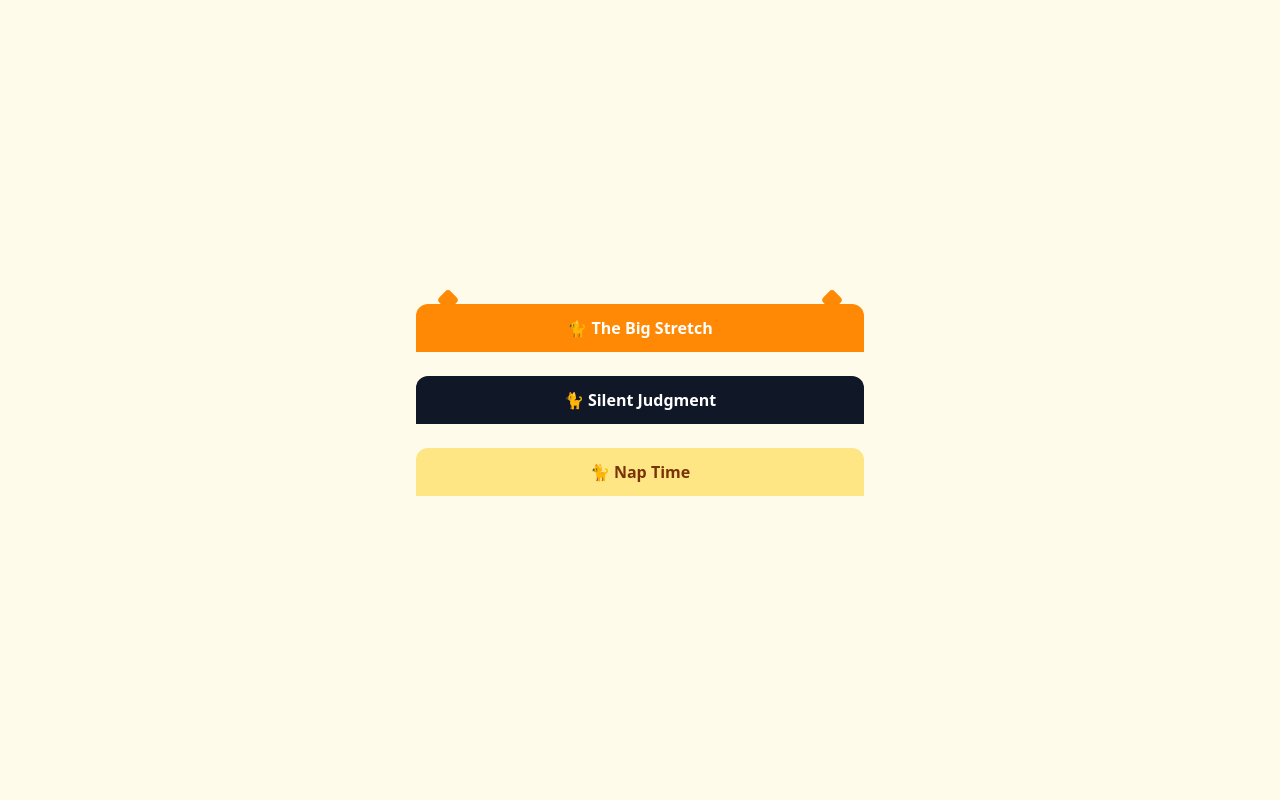
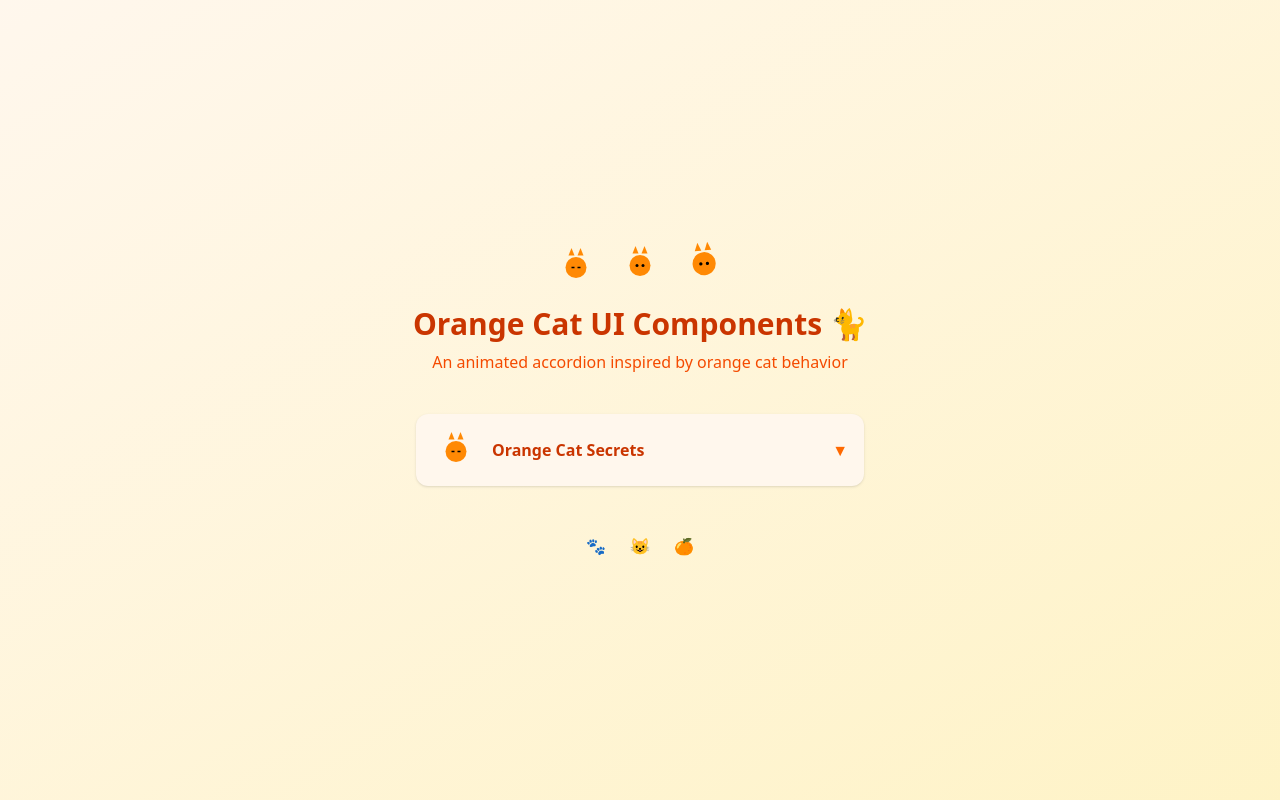
Before and after one commit to Kool-Cool/cozycat-ui, a Next.js app: page / in a window 1280 px wide. Built offline with nearby package versions, Linux system fonts and the light colour scheme.

Commit message:
test : framer

```diff
--- a/app/page.tsx
+++ b/app/page.tsx
@@ -1,42 +1,57 @@
-import { Accordion } from "@/ui/components/accordion"
-import "@/ui/styles/index.css"
-import OrangeCatAccordion from "@/ui/components/accordion/OrangeCatAccordion"
+"use client"
 
-export default function Page(): JSX.Element {
+import { motion } from "framer-motion"
+import { CatAccordion } from "../ui/components/accordion/CatAccordion"
+import { CatIcon } from "../ui/components/icons/CatIcon"
+
+
+export default function Page() {
   return (
-    <main className="min-h-screen bg-amber-50 flex items-center justify-center p-6">
-      <div className="space-y-6 w-full max-w-md">
-        <Accordion
-          title="The Big Stretch"
-          personality="orange"
-        >
-          <p>
-            The orange cat wakes up, stretches way too far,
-            wobbles a bit, and somehow acts like it meant to do that.
-          </p>
-        </Accordion>
+    <main className="min-h-screen bg-gradient-to-br from-orange-50 to-amber-100 flex flex-col items-center justify-center px-4">
 
-        <Accordion
-          title="Silent Judgment"
-          personality="black-cat"
-        >
-          <p>
-            This accordion opens quietly and judges your
-            life choices without saying a word.
-          </p>
-        </Accordion>
+      {/* Page Header */}
+      <motion.header
+        initial={{ opacity: 0, y: 20 }}
+        animate={{ opacity: 1, y: 0 }}
+        transition={{ duration: 0.6 }}
+        className="text-center mb-10"
+      >
+        <div className="flex justify-center gap-4 mb-4">
+          <CatIcon state="sleep" />
+          <CatIcon state="awake" />
+          <CatIcon state="stretch" />
+        </div>
 
-        <Accordion
-          title="Nap Time"
-          personality="sleepy"
-        >
-          <p>
-            It might open… or it might just stay cozy.
-            Nobody knows.
-          </p>
-        </Accordion>
+        <h1 className="text-3xl font-bold text-orange-700">
+          Orange Cat UI Components 🐈
+        </h1>
 
-      </div>
+        <p className="text-orange-600 mt-2">
+          An animated accordion inspired by orange cat behavior
+        </p>
+      </motion.header>
+
+      {/* Accordion Section */}
+      <motion.section
+        initial={{ opacity: 0, scale: 0.95 }}
+        animate={{ opacity: 1, scale: 1 }}
+        transition={{ delay: 0.2 }}
+        className="w-full flex justify-center"
+      >
+        <CatAccordion />
+      </motion.section>
+
+      {/* Footer Icons */}
+      <motion.footer
+        initial={{ opacity: 0 }}
+        animate={{ opacity: 1 }}
+        transition={{ delay: 0.5 }}
+        className="mt-12 flex gap-6 text-orange-400"
+      >
+        <motion.span whileHover={{ scale: 1.2, rotate: -10 }}>🐾</motion.span>
+        <motion.span whileHover={{ scale: 1.2, rotate: 10 }}>😺</motion.span>
+        <motion.span whileHover={{ scale: 1.2, rotate: -10 }}>🍊</motion.span>
+      </motion.footer>
     </main>
   )
 }
--- a/package.json
+++ b/package.json
@@ -9,7 +9,9 @@
     "lint": "eslint"
   },
   "dependencies": {
+    "@radix-ui/react-accordion": "^1.2.12",
     "clsx": "^2.1.1",
+    "framer-motion": "^12.23.26",
     "next": "16.1.0",
     "react": "19.2.3",
     "react-dom": "19.2.3",
--- a/ui/components/accordion/Accordion.tsx
+++ b/ui/components/accordion/Accordion.tsx
@@ -3,6 +3,7 @@
 import { FC, useState } from "react"
 import { AccordionProps } from "./accordion.types"
 import { accordionPersonalityMap } from "./accordion.variants"
+import { CatIcon } from "../icons/CatIcon"
 
 export const Accordion: FC<AccordionProps> = ({
   title,
@@ -36,7 +37,8 @@ export const Accordion: FC<AccordionProps> = ({
           </>
         )}
 
-        🐈 {title}
+        <CatIcon className="w-5 h-5 mr-2 text-red-700" />
+        {title}
       </button>
 
       {/* Body */}
--- /dev/null
+++ b/ui/components/accordion/CatAccordion.tsx
@@ -0,0 +1,67 @@
+// CatAccordion.tsx
+import * as Accordion from "@radix-ui/react-accordion";
+import { motion, AnimatePresence } from "framer-motion";
+import { useState } from "react";
+import { CatIcon } from "../icons/CatIcon";
+
+export function CatAccordion() {
+  const [open, setOpen] = useState(false);
+  const [animating, setAnimating] = useState(false);
+
+  const catState = animating ? "stretch" : open ? "awake" : "sleep";
+
+  return (
+    <Accordion.Root
+      type="single"
+      collapsible
+      className="w-full max-w-md mx-auto rounded-xl bg-orange-50 shadow"
+      onValueChange={(value) => {
+        setAnimating(true);
+        setOpen(Boolean(value));
+        setTimeout(() => setAnimating(false), 300);
+      }}
+    >
+      <Accordion.Item value="item-1">
+        {/* HEADER */}
+        <Accordion.Header>
+          <Accordion.Trigger className="group flex w-full items-center justify-between px-4 py-3">
+            <div className="flex items-center gap-3">
+              <CatIcon state={catState as any} />
+              <span className="font-semibold text-orange-700">
+                Orange Cat Secrets
+              </span>
+            </div>
+
+            <motion.span
+              animate={{ rotate: open ? 180 : 0 }}
+              className="text-orange-500"
+            >
+              ▼
+            </motion.span>
+          </Accordion.Trigger>
+        </Accordion.Header>
+
+        {/* CONTENT */}
+        <AnimatePresence initial={false}>
+          {open && (
+            <Accordion.Content forceMount asChild>
+              <motion.div
+                initial={{ height: 0, opacity: 0 }}
+                animate={{ height: "auto", opacity: 1 }}
+                exit={{ height: 0, opacity: 0 }}
+                transition={{ duration: 0.3, ease: "easeInOut" }}
+                className="overflow-hidden px-4 pb-4 text-orange-800"
+              >
+                <p>
+                  Orange cats are known for being dramatic, sleepy, and
+                  surprisingly affectionate. This one just woke up to tell you a
+                  secret.
+                </p>
+              </motion.div>
+            </Accordion.Content>
+          )}
+        </AnimatePresence>
+      </Accordion.Item>
+    </Accordion.Root>
+  );
+}
--- /dev/null
+++ b/ui/components/icons/CatIcon.tsx
@@ -0,0 +1,51 @@
+// CatIcon.tsx
+import { motion } from "framer-motion"
+
+export function CatIcon({ state }: { state: "sleep" | "stretch" | "awake" }) {
+  return (
+    <motion.svg
+      width="48"
+      height="48"
+      viewBox="0 0 64 64"
+      fill="none"
+      className="text-orange-400"
+      animate={state}
+      variants={{
+        sleep: {
+          scale: 1,
+          rotate: 0,
+          y: 0,
+        },
+        stretch: {
+          scale: 1.1,
+          rotate: -5,
+          y: -4,
+        },
+        awake: {
+          scale: 1,
+          rotate: 0,
+          y: -2,
+        },
+      }}
+      transition={{ type: "spring", stiffness: 300, damping: 20 }}
+    >
+      {/* head */}
+      <circle cx="32" cy="34" r="14" fill="currentColor" />
+      {/* ears */}
+      <polygon points="22,18 26,8 30,18" fill="currentColor" />
+      <polygon points="42,18 38,8 34,18" fill="currentColor" />
+      {/* eyes */}
+      {state === "sleep" ? (
+        <>
+          <line x1="26" y1="34" x2="30" y2="34" stroke="black" strokeWidth="2" />
+          <line x1="34" y1="34" x2="38" y2="34" stroke="black" strokeWidth="2" />
+        </>
+      ) : (
+        <>
+          <circle cx="28" cy="34" r="2" fill="black" />
+          <circle cx="36" cy="34" r="2" fill="black" />
+        </>
+      )}
+    </motion.svg>
+  )
+}
```
Also changed, not shown: 1 other file (tests, documents, lock files or other folders).
